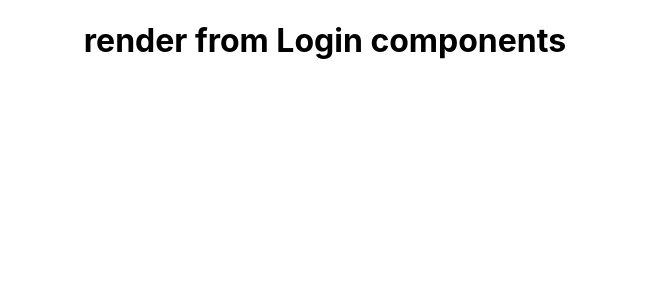
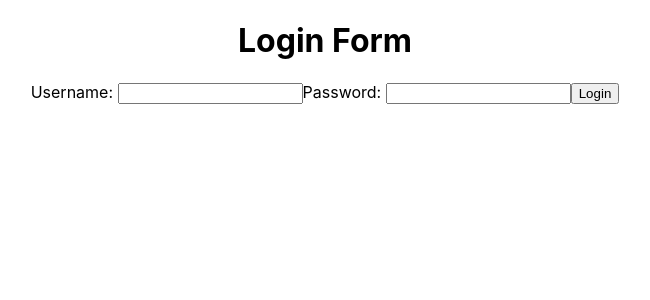
Before and after one commit to Harig16/Login, a React (Create React App) app in the folder login-app/: page /login in a window 1280 px wide. Shown: the top 300 px of the page, without its empty margins (315-965 px from the left). Built offline with nearby package versions, Linux system fonts and the light colour scheme.

Commit message:
Add login form

```diff
--- a/login-app/src/components/Home.js
+++ b/login-app/src/components/Home.js
@@ -1,6 +1,12 @@
 import React from "react";
+import { Navigate } from "react-router-dom";
 
 const Home = (props) => {
+
+  if(props.isLogged ===  "Not_Logged_in") {
+    return <Navigate to="/login" replace={true} />
+  }
+
   return (
     <div>
       <h1>Hello from Home Component</h1>
--- a/login-app/src/components/Login.js
+++ b/login-app/src/components/Login.js
@@ -1,11 +1,49 @@
 import React from "react";
 
-const Login = () => {
-  return (
-    <div>
-      <h1>render from Login components</h1>
-    </div>
-  )
+class Login extends React.Component {
+
+  constructor(props) {
+    super(props);
+    this.state = {
+      user: {
+        username: "",
+        password: "",
+      },
+      inputValue: "",
+    };
+    this.inputHandler = this.inputHandler.bind(this);
+  }
+
+  inputHandler = (e) => {
+    this.setState({
+      [e.target.name]: e.target.value
+    })
+  }
+
+  render () {
+    return (
+      <div>
+        <h1>Login Form</h1>
+        <div>
+          <label>Username: </label>
+          <input
+            type="text"
+            name="user['username']"
+            value={this.state.username}
+            onChange={this.inputHandler}
+          />
+          <label>Password: </label>
+          <input
+            type="password"
+            name="user['password']"
+            value={this.state.password}
+            onChange={this.inputHandler}
+          />
+          <button type="submit">Login</button>
+        </div>
+      </div>
+    )
+  }
 }
 
 export default Login;
```
